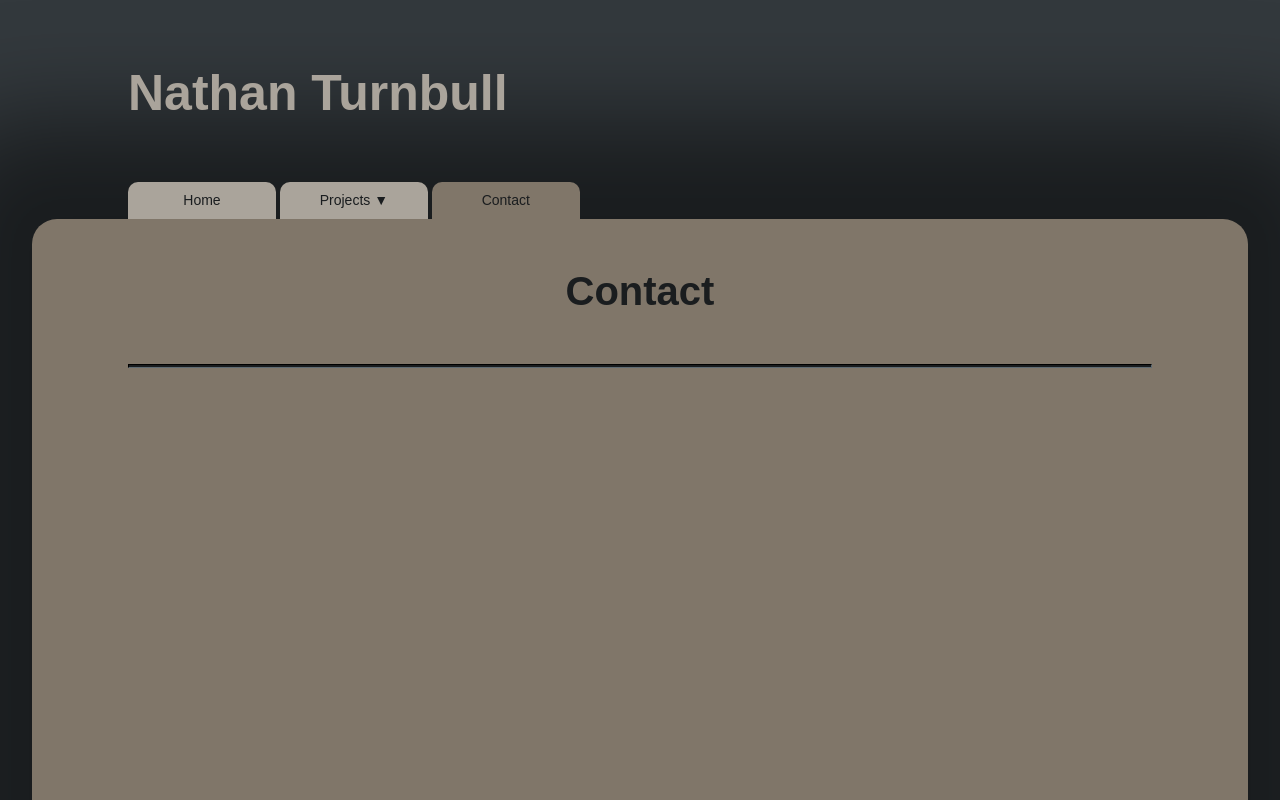
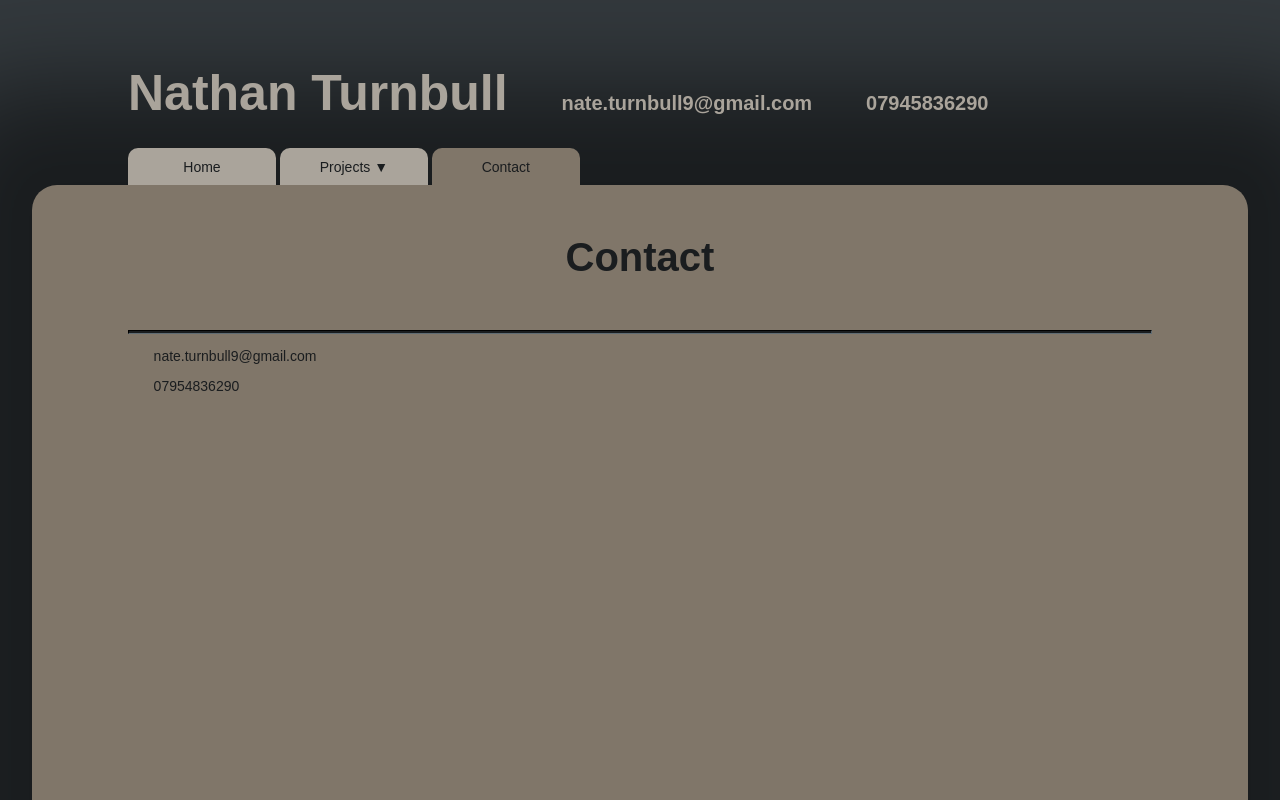
Before and after one commit to NathanosG/NathanosG.github.io, a plain HTML site: page contact.html in a window 1280 px wide. Shown: the top 800 px of the page. Drawn offline with Linux system fonts and the light colour scheme.

Commit message:
Added some contact info

```diff
--- a/contact.html
+++ b/contact.html
@@ -7,6 +7,8 @@
 </head>
 <header>
   <h1>Nathan Turnbull</h1>
+  <h2>nate.turnbull9@gmail.com</h2>
+  <h2>07945836290</h2>
 </header>
 <body>
   <nav>
@@ -31,6 +33,8 @@
   <div class="content">
     <h2>Contact</h2>
     <hr>
+    <p>nate.turnbull9@gmail.com</p>
+    <p>07954836290</p>
   </div>
 </body>
 <footer>
--- a/websiteStyle.css
+++ b/websiteStyle.css
@@ -33,6 +33,7 @@ body {
 }
 
 h1{
+  display: inline-grid;
   color: #AAA49B;
   padding-top: 30px;
   text-align: left;
@@ -45,6 +46,14 @@ h2{
   margin: 50px;
   text-align: center;
   font-size: 40px;
+}
+
+header h2{
+  display: inline-grid;
+  color: #AAA49B;
+  margin-right: 0;
+  text-align: right;
+  font-size: 20px;
 }
 
 h3{
```
Also changed, not shown: c.html (+2 -0 lines), index.html (+2 -0 lines), java.html (+2 -0 lines), python.html (+2 -0 lines).
